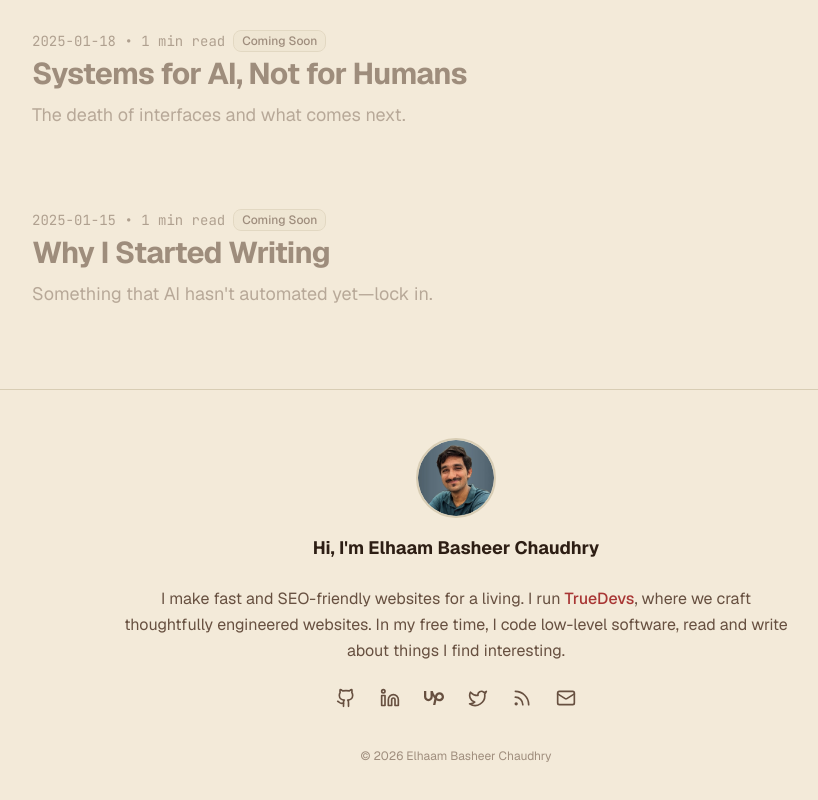
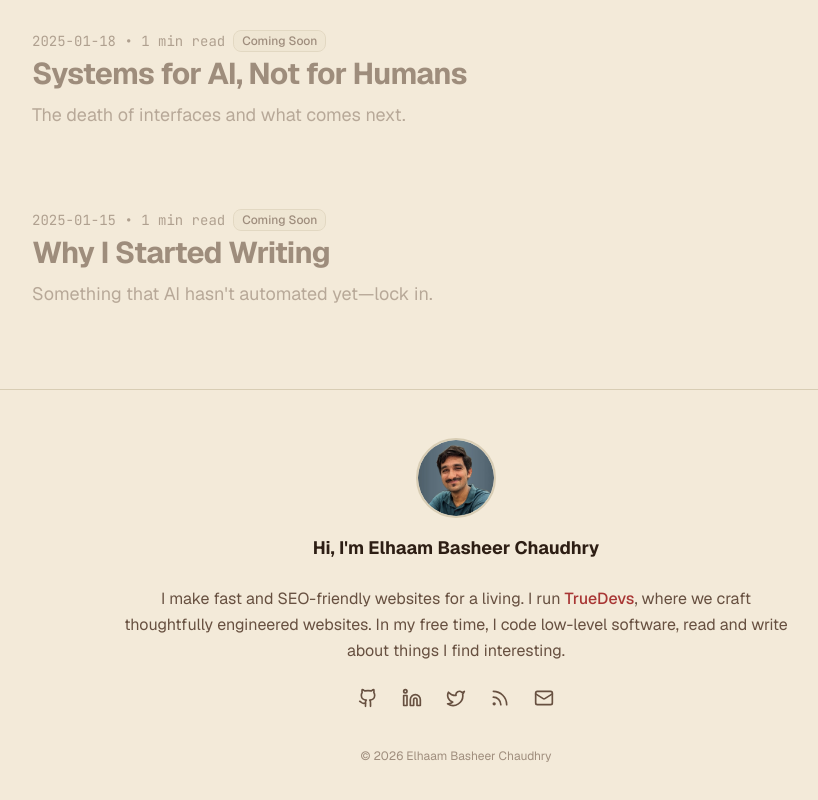
Before and after one commit to itse4elhaam/elhaam.dev, a Next.js app: page / in a window 1280 px wide. Shown: the part 837-1637 px from the top of the page, without its empty margins (184-1002 px from the left). Built offline with nearby package versions, Linux system fonts and the light colour scheme; no server answers.

Commit message:
chore: removed footer

```diff
--- a/src/components/site-footer.tsx
+++ b/src/components/site-footer.tsx
@@ -55,17 +55,6 @@ export function SiteFooter() {
             <span className="sr-only">LinkedIn</span>
           </Link>
           <Link
-            href="https://www.upwork.com/freelancers/elhaam"
-            target="_blank"
-            rel="noopener noreferrer"
-            className="text-muted-foreground hover:text-primary transition-colors hover:scale-110 duration-200"
-          >
-            <svg className="h-5 w-5" viewBox="0 0 24 24" fill="currentColor">
-              <path d="M18.561 13.158c-1.102 0-2.135-.467-3.074-1.227l.228-1.076.008-.042c.207-1.143.849-3.06 2.839-3.06 1.492 0 2.703 1.212 2.703 2.703-.001 1.489-1.212 2.702-2.704 2.702zm0-8.14c-2.539 0-4.51 1.649-5.31 4.366-1.22-1.834-2.148-4.036-2.687-5.892H7.828v7.112c-.002 1.406-1.141 2.546-2.547 2.548-1.405-.002-2.543-1.143-2.545-2.548V3.492H0v7.112c0 2.914 2.37 5.303 5.281 5.303 2.913 0 5.283-2.389 5.283-5.303v-1.19c.529 1.107 1.182 2.229 1.974 3.221l-1.673 7.873h2.797l1.213-5.71c1.063.679 2.285 1.109 3.686 1.109 3 0 5.439-2.452 5.439-5.45 0-3-2.439-5.439-5.439-5.439z" />
-            </svg>
-            <span className="sr-only">Upwork</span>
-          </Link>
-          <Link
             href="https://x.com/standoutcoder"
             target="_blank"
             rel="noopener noreferrer"
```
